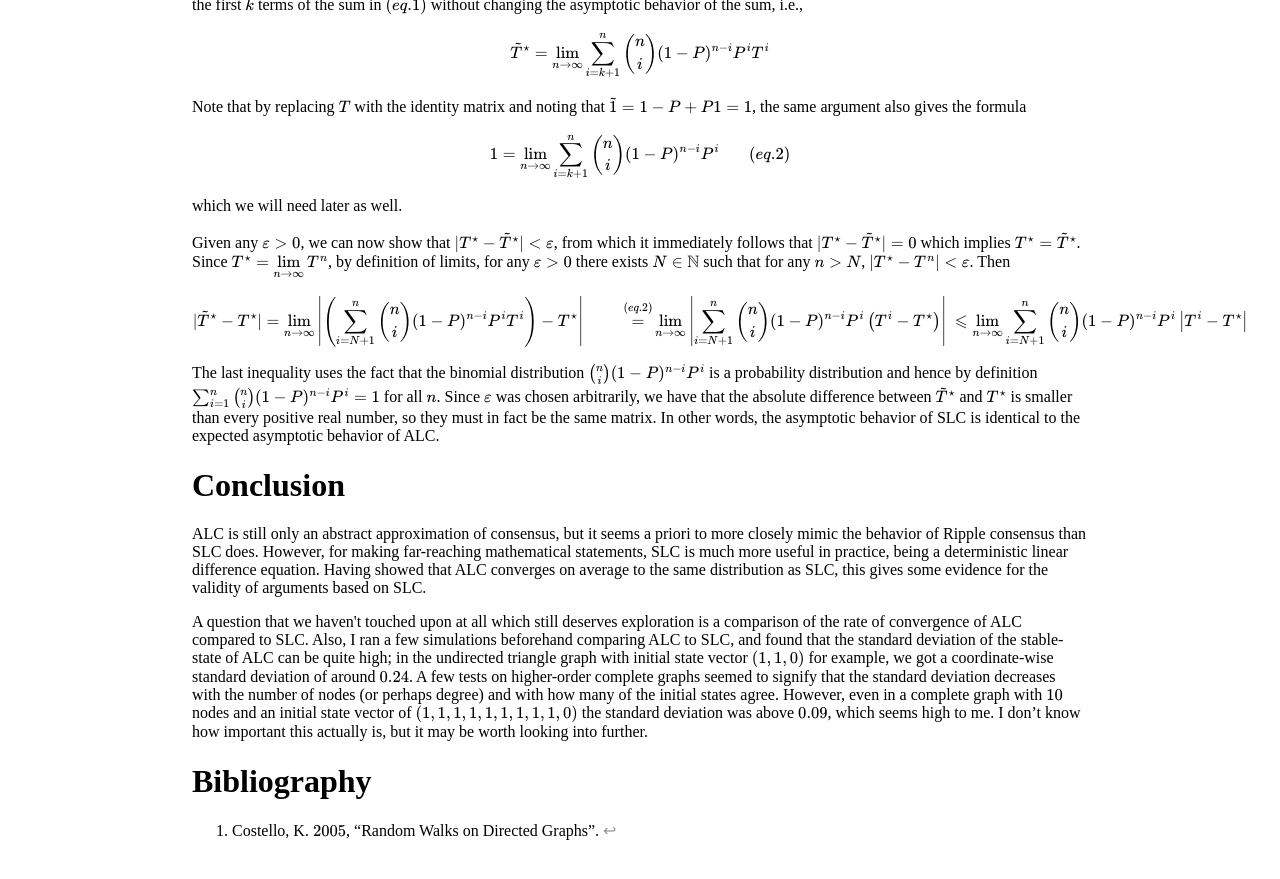
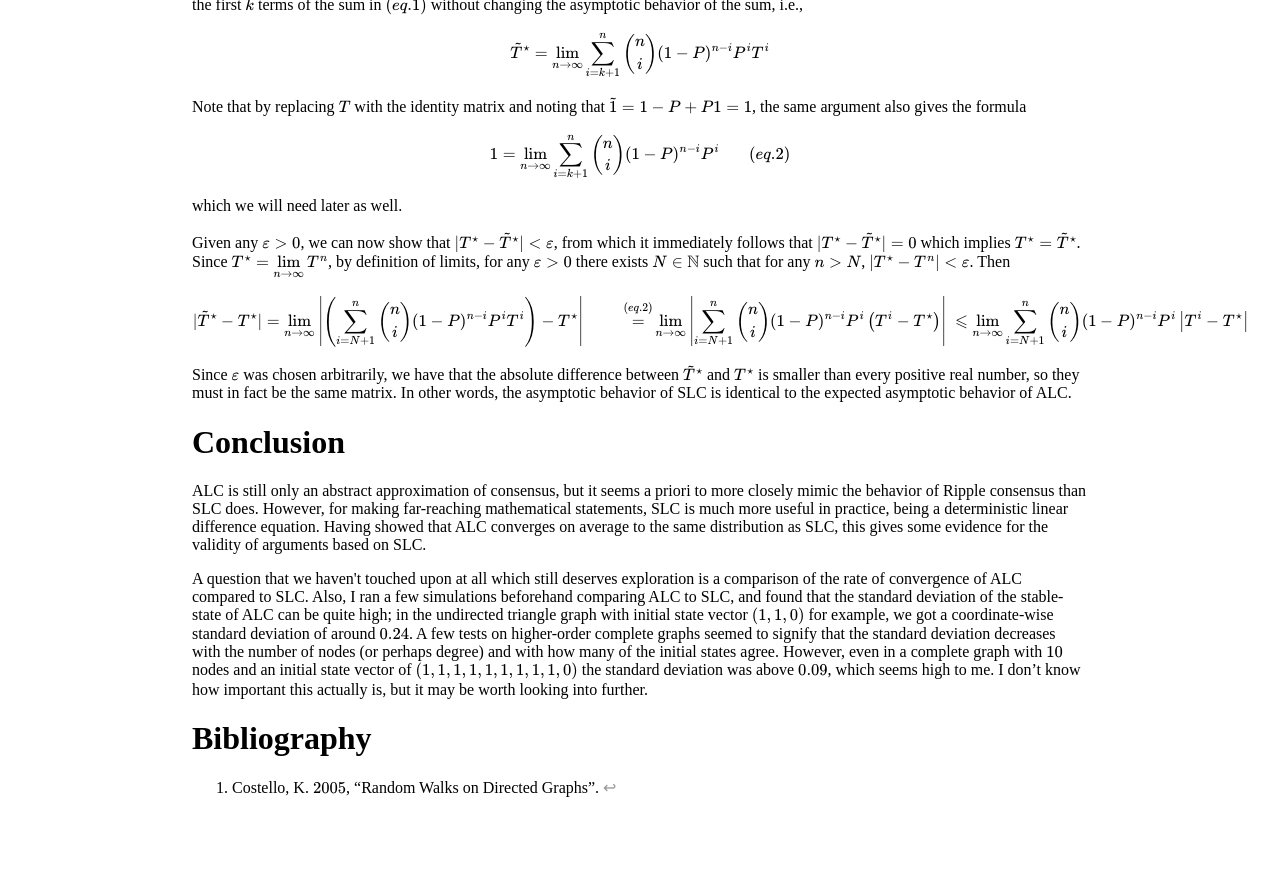
Before and after one commit to ChronusZ/chronusz.github.io, a Jekyll site: the page built from _posts/2017-06-15-comparing-the-asymptotic-behavior-of-alc-and-slc.md, in a window 1280 px wide and 900 px high, scrolled down 2864 px. Shown: the top 879 px of the window. Built offline with Jekyll 4.4.1, drawn with Linux system fonts in a browser that asks for light colours; formulas are drawn with MathJax 3; after the commit the page ends 3721 px from its top, so only the background shows below that.

Commit message:
Minor revisions

```diff
--- a/_posts/2017-06-15-comparing-the-asymptotic-behavior-of-alc-and-slc.md
+++ b/_posts/2017-06-15-comparing-the-asymptotic-behavior-of-alc-and-slc.md
@@ -124,11 +124,12 @@ Given any $$\varepsilon>0$$, we can now show that $$\vert T^{\star}-\tilde{T}^{\
 \vert\tilde{T}^{\star}-T^{\star}\vert&=\lim\limits_{n\to\infty}\left\vert\left(\sum_{i=N+1}^{n}\binom{n}{i}(1-P)^{n-i}P^iT^i\right)-T^{\star}\right\vert\\\
 &\mathop{=}\limits^{(eq.2)}\lim\limits_{n\to\infty}\left\vert\sum_{i=N+1}^{n}\binom{n}{i}(1-P)^{n-i}P^i\left(T^i-T^{\star}\right)\right\vert\\\
 &\leqslant\lim\limits_{n\to\infty}\sum_{i=N+1}^{n}\binom{n}{i}(1-P)^{n-i}P^i\left\vert T^i-T^{\star}\right\vert\\\
-&<\varepsilon\lim\limits_{n\to\infty}\sum_{i=N+1}^{n}\binom{n}{i}(1-P)^{n-i}P^i\\\
-&\leqslant\varepsilon.
+&<\lim\limits_{n\to\infty}\sum_{i=N+1}^{n}\binom{n}{i}(1-P)^{n-i}P^i\cdot \varepsilon\\\
+&=\varepsilon\lim\limits_{n\to\infty}\sum_{i=N+1}^{n}\binom{n}{i}(1-P)^{n-i}P^i\\\
+&\mathop{\leqslant}\limits^{(eq.2)}\varepsilon.
 \end{aligned}
 
-The last inequality uses the fact that the binomial distribution $$\binom{n}{i}(1-P)^{n-i}P^i$$ is a probability distribution and hence by definition $$\sum_{i=1}^{n}\binom{n}{i}(1-P)^{n-i}P^i=1$$ for all $$n$$. Since $$\varepsilon$$ was chosen arbitrarily, we have that the absolute difference between $$\tilde{T}^{\star}$$ and $$T^{\star}$$ is smaller than every positive real number, so they must in fact be the same matrix. In other words, the asymptotic behavior of SLC is identical to the expected asymptotic behavior of ALC.
+Since $$\varepsilon$$ was chosen arbitrarily, we have that the absolute difference between $$\tilde{T}^{\star}$$ and $$T^{\star}$$ is smaller than every positive real number, so they must in fact be the same matrix. In other words, the asymptotic behavior of SLC is identical to the expected asymptotic behavior of ALC.
 
 # Conclusion
 
```
